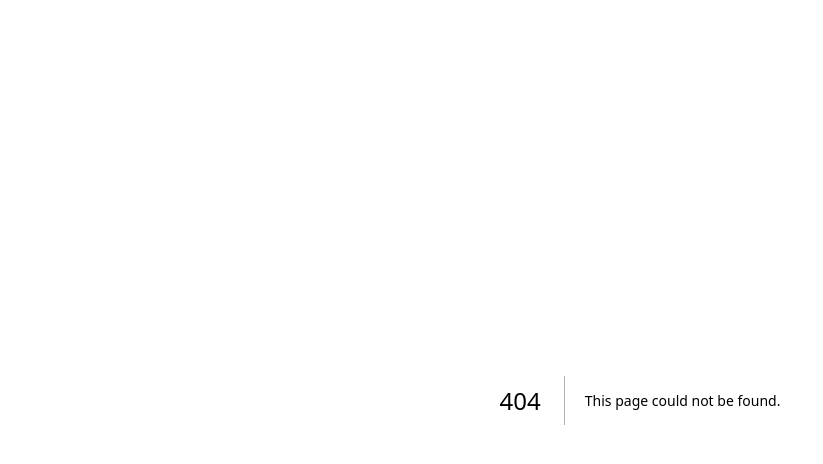
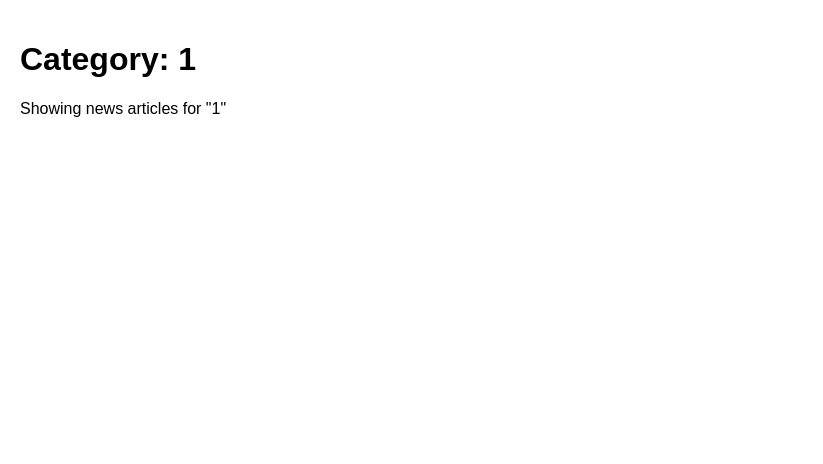
Before and after one commit to makej7403-bit/newsplus, a Next.js app: page /account/category/1 in a window 1280 px wide. Before the commit this address had no page. Shown: the top 464 px of the page, without its empty margins (0-823 px from the left). Built offline with nearby package versions, Linux system fonts and the light colour scheme.

Commit message:
Create page.js

```diff
--- /dev/null
+++ b/app/account/category/[category]/page.js
@@ -0,0 +1,10 @@
+export default function CategoryPage({ params }) {
+  const { category } = params;
+
+  return (
+    <main style={{ padding: "20px" }}>
+      <h1>Category: {category}</h1>
+      <p>Showing news articles for "{category}"</p>
+    </main>
+  );
+}
```
